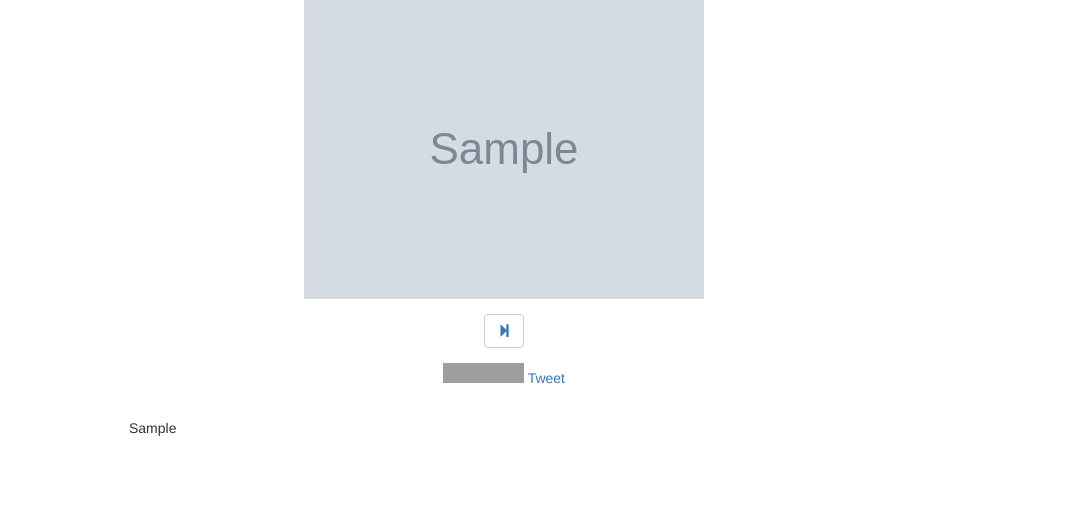
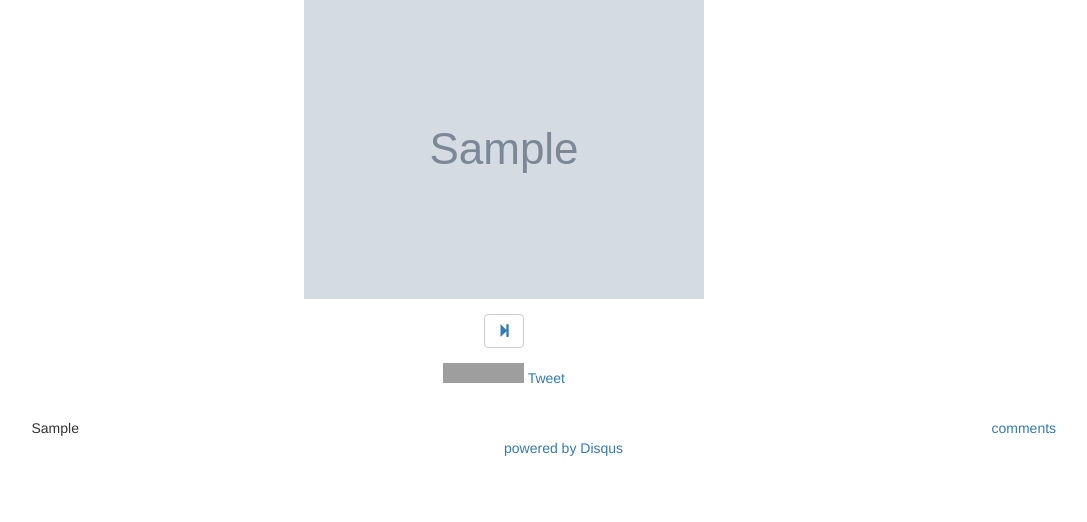
Before and after one commit to ImmaculateObsession/nest, a Django app: a page that uses nest/templates/comicpostview.html in a window 1280 px wide. Shown: the part 136-658 px from the top of the page, without its empty margins (136-1223 px from the left). Run offline with Django 3.2, Linux system fonts and the light colour scheme; tables that the repository leaves empty hold one stand-in row (values such as "Sample post"); grey boxes marked "Sample" are stand-in pictures; parts of the project's set-up code (start-up, migrations or seed data) failed here and were passed over; some libraries are stand-ins or nearby versions; grey boxes are pictures that could not be loaded.

Commit message:
Added disqus comments support.

```diff
--- a/nest/templates/comicpostview.html
+++ b/nest/templates/comicpostview.html
@@ -5,8 +5,24 @@
     {% include "comic.html" %}
     <div class="row">
     {% if post %}
-        <p class="col-md-8 col-md-offset-2">{{ post.post | safe }}</p>
+        <p class="col-md-5 col-md-offset-1">{{ post.post | safe }}</p>
+        <div class="col-md-5" id="disqus_thread"></div>
+    {% else %}
+        <div id="disqus_thread"></div>
     {% endif %}
+        <script type="text/javascript">
+            var disqus_shortname = 'quailcomics';
+            var disqus_identifier = '{{ post.slug }}';
+
+            /* * * DON'T EDIT BELOW THIS LINE * * */
+            (function() {
+                var dsq = document.createElement('script'); dsq.type = 'text/javascript'; dsq.async = true;
+                dsq.src = '//' + disqus_shortname + '.disqus.com/embed.js';
+                (document.getElementsByTagName('head')[0] || document.getElementsByTagName('body')[0]).appendChild(dsq);
+            })();
+        </script>
+        <noscript>Please enable JavaScript to view the <a href="http://disqus.com/?ref_noscript">comments powered by Disqus.</a></noscript>
+        <a href="http://disqus.com" class="dsq-brlink">comments powered by <span class="logo-disqus">Disqus</span></a>
     </div>
 </div>
 {% endblock %}
```
Also changed, not shown: nest/templates/home.html (+14 -0 lines).
